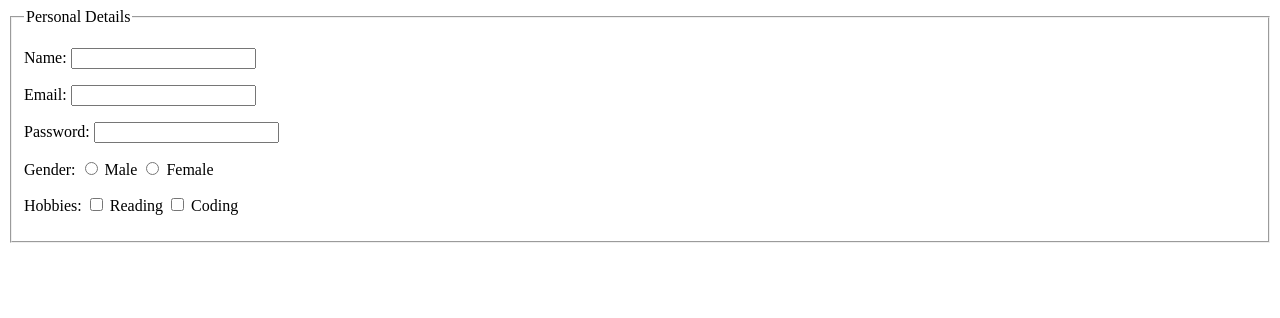
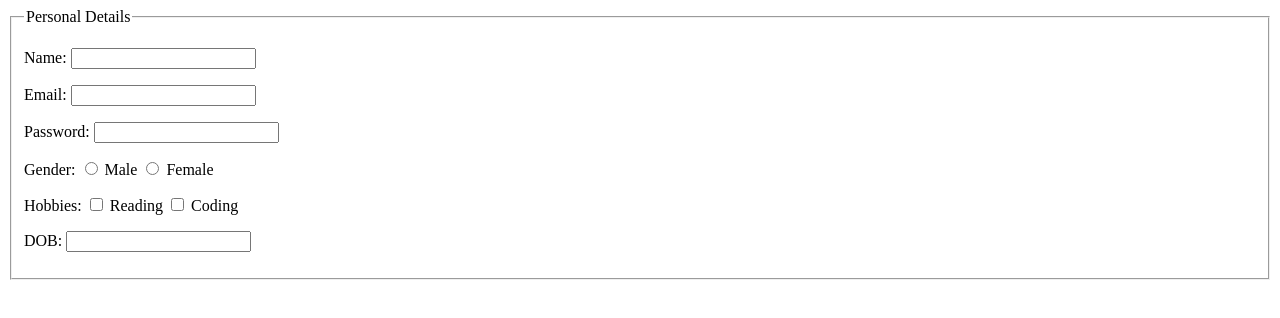
Before and after one commit to prateek-mishra-001/WDW_0288, a plain HTML site: page Web Designing Workshop Assignment/Assignment 15/Assignment 15.html in a window 1280 px wide. Drawn offline with Linux system fonts and the light colour scheme.

Commit message:
Add label

```diff
--- a/Web Designing Workshop Assignment/Assignment 15/Assignment 15.html
+++ b/Web Designing Workshop Assignment/Assignment 15/Assignment 15.html
@@ -37,7 +37,10 @@
                 <label for="coding">Coding</label>
             </p>
 
-
+            <p>
+                <label for="dob">DOB:</label>
+                <input type="text" id="dob" name="dob">
+            </p>
         </fieldset>
     </form>
       </body>
```
